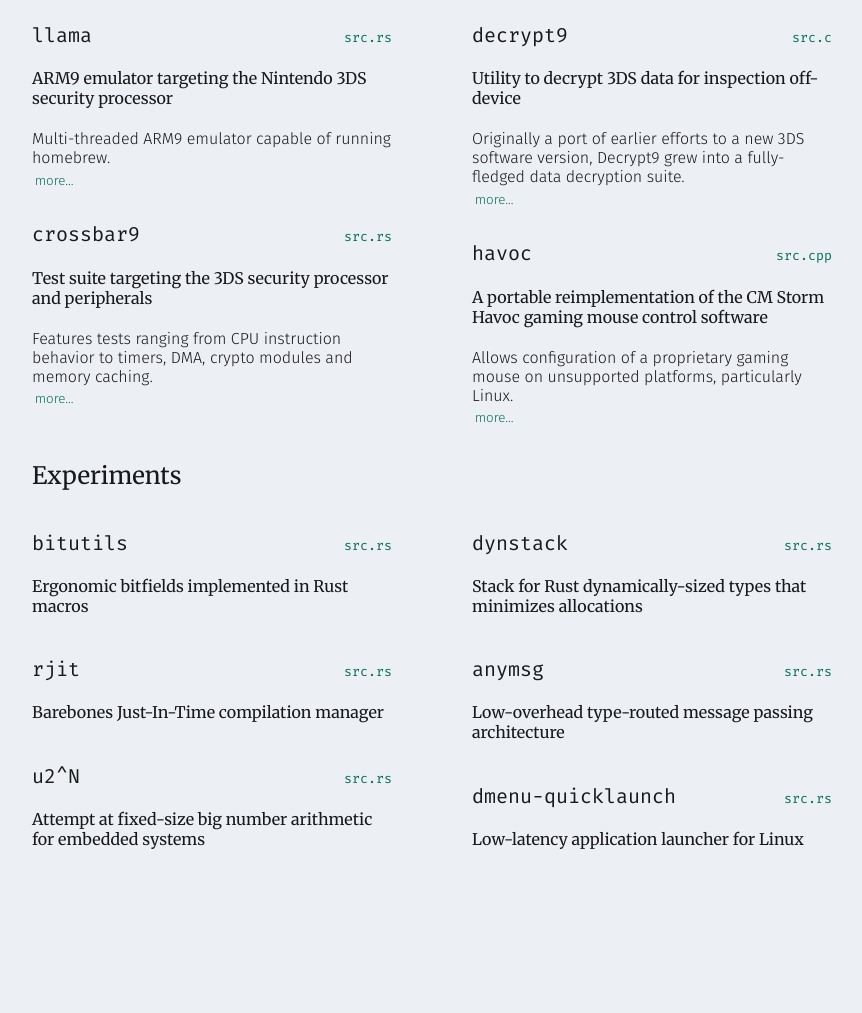
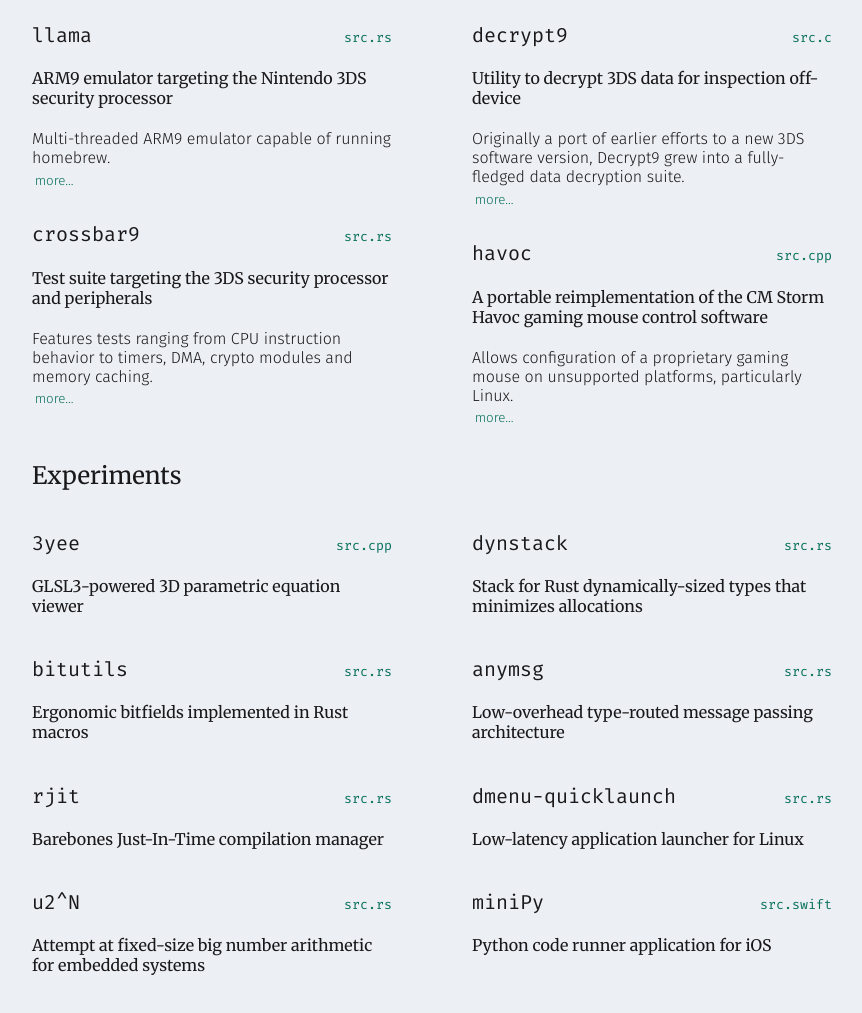
Before and after one commit to archshift/archshift.github.io, a plain HTML site: page index.html in a window 1280 px wide. Shown: the part 511-1524 px from the top of the page, without its empty margins (208-1070 px from the left). Before the commit the page ends 1461 px from the top, so only its background shows below. Drawn offline with Linux system fonts and the light colour scheme.

Commit message:
Update 01/19/2020

```diff
--- a/index.html
+++ b/index.html
@@ -130,6 +130,13 @@
         <div class="project-box">
             <div class="project">
                 <h3 class="proj-label">
+                    <pre>3yee</pre>
+                    <pre class="lang"><a href="https://github.com/archshift/3yee">src.cpp</a></pre>
+                </h3>
+                <h4>GLSL3-powered 3D parametric equation viewer</h4>
+            </div>
+            <div class="project">
+                <h3 class="proj-label">
                     <pre>bitutils</pre>
                     <pre class="lang"><a href="https://github.com/archshift/bitutils-rs">src.rs</a></pre>
                 </h3>
@@ -170,6 +177,13 @@
                 </h3>
                 <h4>Low-latency application launcher for Linux</h4>
             </div>
+            <div class="project">
+                <h3 class="proj-label">
+                    <pre>miniPy</pre>
+                    <pre class="lang"><a href="https://github.com/archshift/miniPy">src.swift</a></pre>
+                </h3>
+                <h4>Python code runner application for iOS</h4>
+            </div>
         </div>
     </body>
 </html>
```
Also changed, not shown: blog-posts/macro-assembly-codegen.html (+1 -1 lines), blog-posts/most-dangerous-memory.html (+1 -1 lines).
